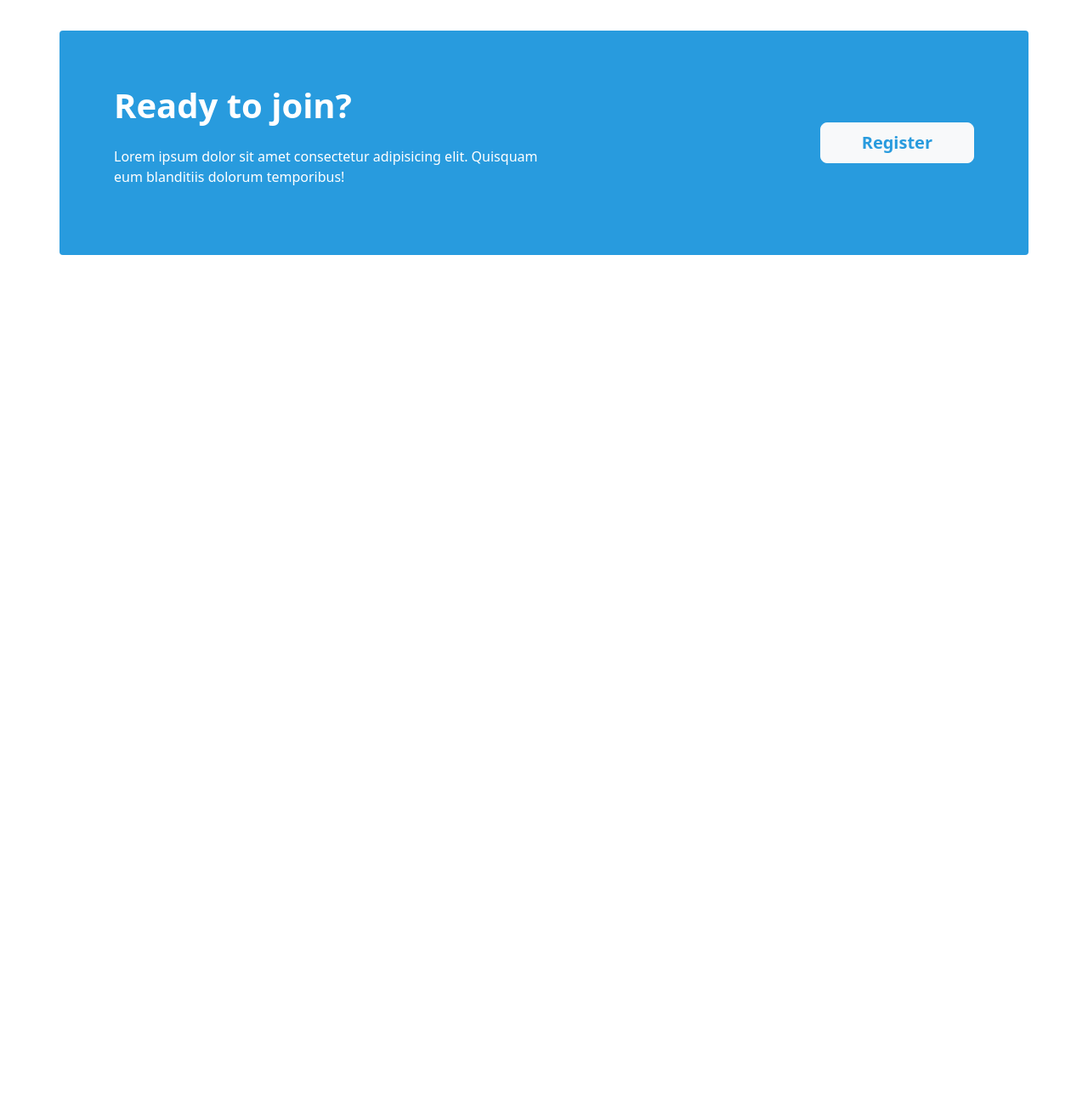
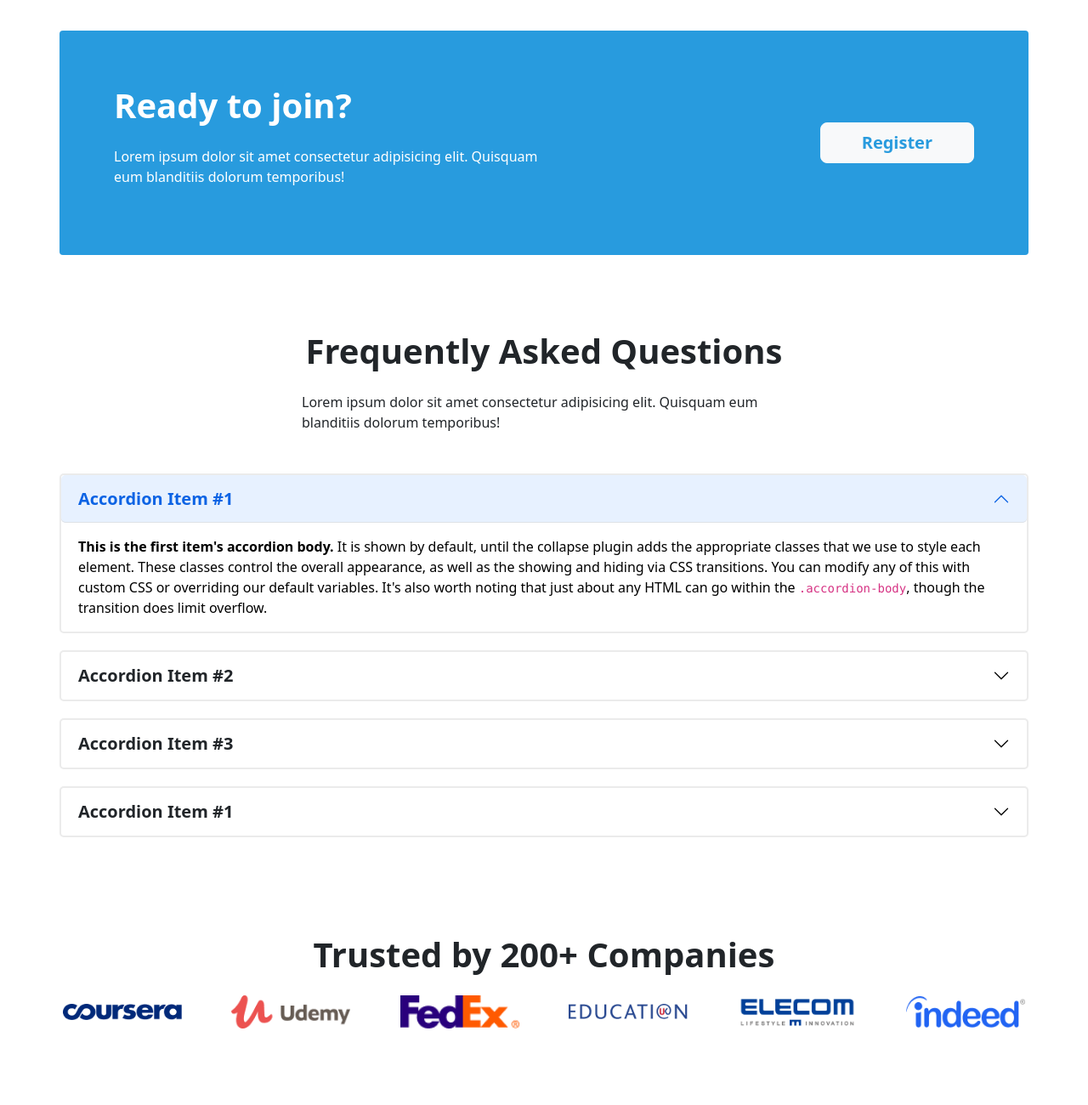
Before and after one commit to loserdev007/alphaweb, a plain HTML site: page index.html in a window 1280 px wide. Shown: the part 1881-3181 px from the top of the page at 85% size. Before the commit the page ends 2181 px from the top, so only its background shows below. Drawn offline with nearby package versions, Linux system fonts and the light colour scheme.

Commit message:
Companies Added

```diff
--- a/index.html
+++ b/index.html
@@ -253,6 +253,75 @@
       </div>
    </section>
 
+   <section id="faq" class="common-section container d-flex align-items-center flex-column">
+      <h2 class="text-center fs-1 fw-bolder mb-4">Frequently Asked Questions</h2>
+      <p class="fs-6 w-50 mb-5">Lorem ipsum dolor sit amet consectetur adipisicing elit. Quisquam eum blanditiis dolorum temporibus!</p>
+
+      <div class="accordion w-100 w-md-75" id="mAccordion">
+         <div class="accordion-item">
+           <h2 class="accordion-header" id="headingOne">
+             <button class="accordion-button fs-5 fw-semibold fs-5 fw-semibold" type="button" data-bs-toggle="collapse" data-bs-target="#collapseOne" aria-expanded="true" aria-controls="collapseOne">
+               Accordion Item #1
+             </button>
+           </h2>
+           <div id="collapseOne" class="accordion-collapse collapse show" aria-labelledby="headingOne" data-bs-parent="#mAccordion">
+             <div class="accordion-body">
+               <strong>This is the first item's accordion body.</strong> It is shown by default, until the collapse plugin adds the appropriate classes that we use to style each element. These classes control the overall appearance, as well as the showing and hiding via CSS transitions. You can modify any of this with custom CSS or overriding our default variables. It's also worth noting that just about any HTML can go within the <code>.accordion-body</code>, though the transition does limit overflow.
+             </div>
+           </div>
+         </div>
+         <div class="accordion-item">
+           <h2 class="accordion-header" id="headingTwo">
+             <button class="accordion-button fs-5 fw-semibold collapsed" type="button" data-bs-toggle="collapse" data-bs-target="#collapseTwo" aria-expanded="false" aria-controls="collapseTwo">
+               Accordion Item #2
+             </button>
+           </h2>
+           <div id="collapseTwo" class="accordion-collapse collapse" aria-labelledby="headingTwo" data-bs-parent="#mAccordion">
+             <div class="accordion-body">
+               <strong>This is the second item's accordion body.</strong> It is hidden by default, until the collapse plugin adds the appropriate classes that we use to style each element. These classes control the overall appearance, as well as the showing and hiding via CSS transitions. You can modify any of this with custom CSS or overriding our default variables. It's also worth noting that just about any HTML can go within the <code>.accordion-body</code>, though the transition does limit overflow.
+             </div>
+           </div>
+         </div>
+         <div class="accordion-item">
+           <h2 class="accordion-header" id="headingThree">
+             <button class="accordion-button fs-5 fw-semibold collapsed" type="button" data-bs-toggle="collapse" data-bs-target="#collapseThree" aria-expanded="false" aria-controls="collapseThree">
+               Accordion Item #3
+             </button>
+           </h2>
+           <div id="collapseThree" class="accordion-collapse collapse" aria-labelledby="headingThree" data-bs-parent="#mAccordion">
+             <div class="accordion-body">
+               <strong>This is the third item's accordion body.</strong> It is hidden by default, until the collapse plugin adds the appropriate classes that we use to style each element. These classes control the overall appearance, as well as the showing and hiding via CSS transitions. You can modify any of this with custom CSS or overriding our default variables. It's also worth noting that just about any HTML can go within the <code>.accordion-body</code>, though the transition does limit overflow.
+             </div>
+           </div>
+         </div>
+         <div class="accordion-item">
+            <h2 class="accordion-header" id="headingFour">
+              <button class="accordion-button fs-5 fw-semibold collapsed" type="button" data-bs-toggle="collapse" data-bs-target="#collapsFour" aria-expanded="true" aria-controls="collapsFour">
+                Accordion Item #1
+              </button>
+            </h2>
+            <div id="collapsFour" class="accordion-collapse collapse" aria-labelledby="headingFour" data-bs-parent="#mAccordion">
+              <div class="accordion-body">
+                <strong>This is the first item's accordion body.</strong> It is shown by default, until the collapse plugin adds the appropriate classes that we use to style each element. These classes control the overall appearance, as well as the showing and hiding via CSS transitions. You can modify any of this with custom CSS or overriding our default variables. It's also worth noting that just about any HTML can go within the <code>.accordion-body</code>, though the transition does limit overflow.
+              </div>
+            </div>
+          </div>
+       </div>
+   </section>
+
+
+   <section id="companies" class="common-section container p-1 d-none d-lg-block">
+      <h2 class="text-center fs-1 fw-bolder mb-4">Trusted by 200+ Companies</h2>
+      <div class="d-flex justify-content-between align-items-center">
+         <img src="images/company/company-1.png" alt="">
+         <img src="images/company/company-2.png" alt="">
+         <img src="images/company/company-3.png" alt="">
+         <img src="images/company/company-4.png" alt="">
+         <img src="images/company/company-5.png" alt="">
+         <img src="images/company/company-6.png" alt="">
+      </div>
+   </section>
+
 
 
    <script src="https://cdn.jsdelivr.net/npm/bootstrap@5.2.0/dist/js/bootstrap.bundle.min.js" integrity="sha384-A3rJD856KowSb7dwlZdYEkO39Gagi7vIsF0jrRAoQmDKKtQBHUuLZ9AsSv4jD4Xa" crossorigin="anonymous"></script>
```
